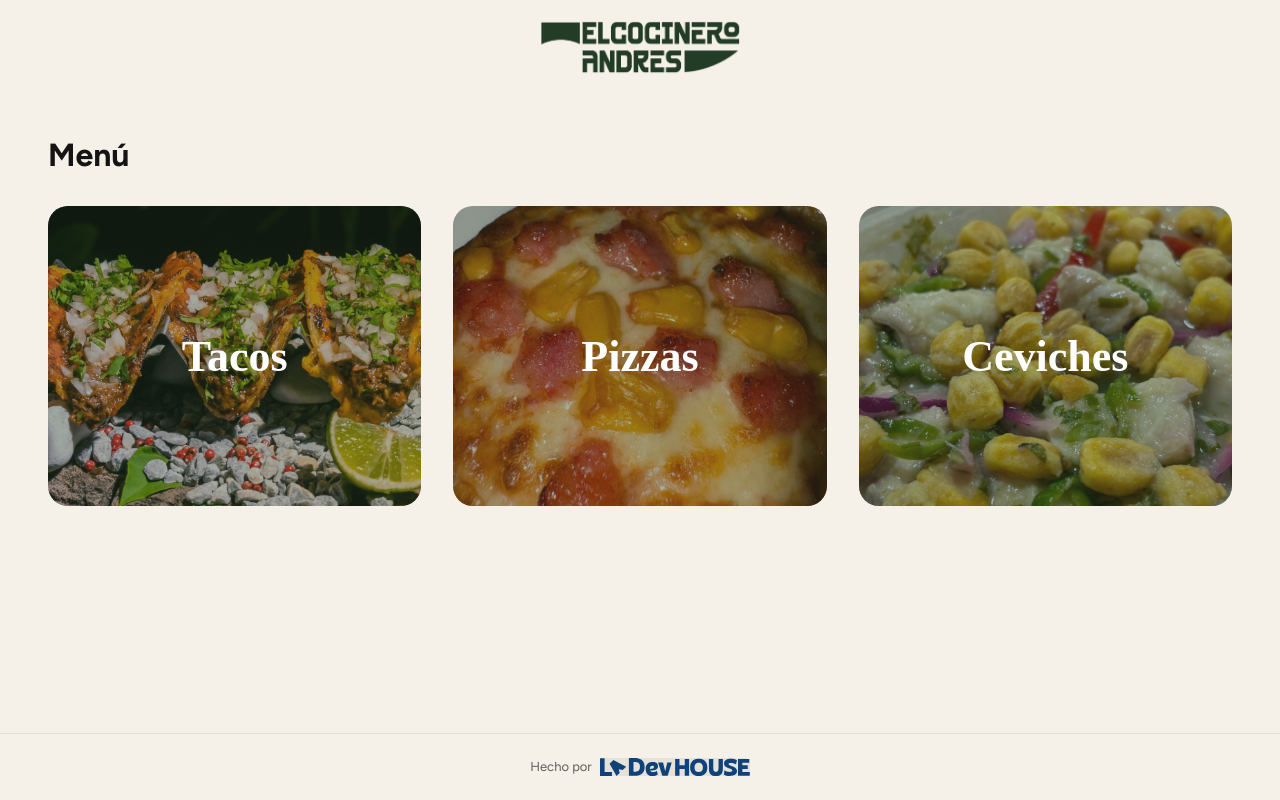
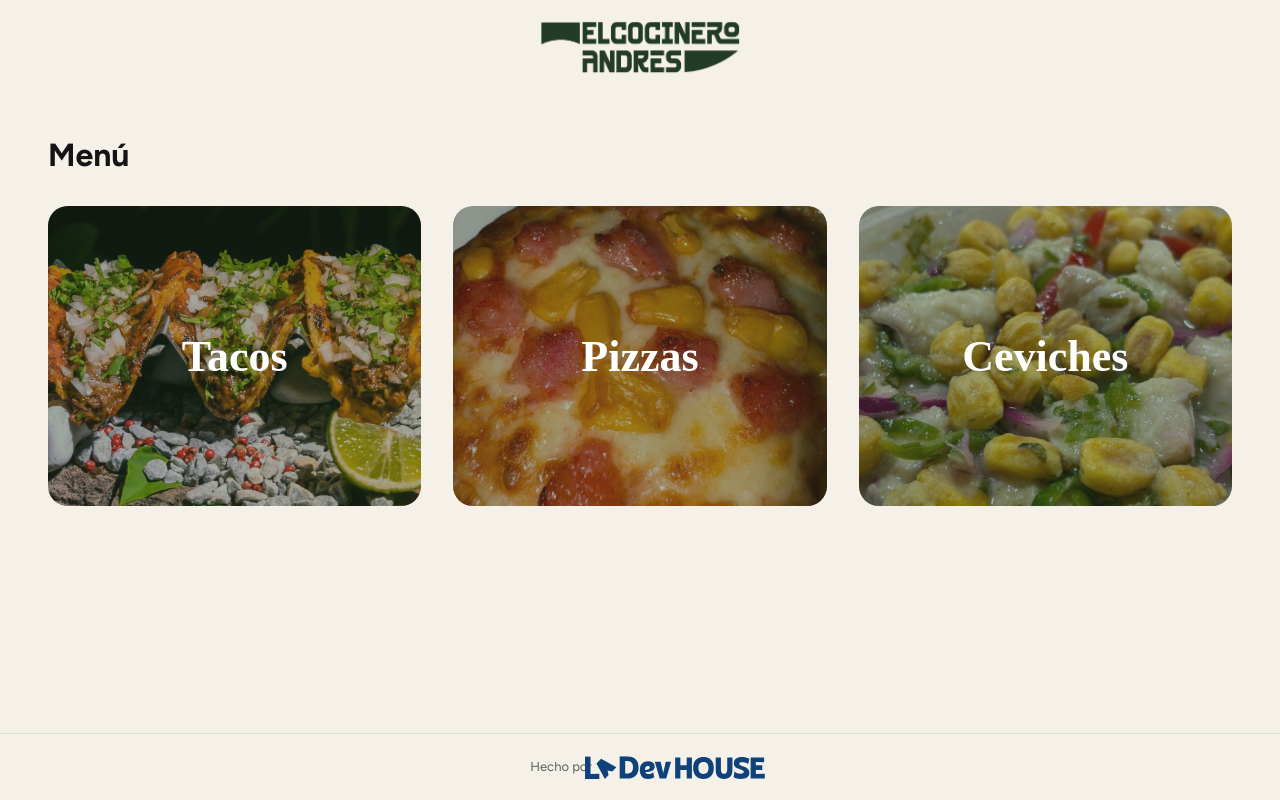
Before and after one commit to EibarDevHouse/elcocineroandres, a Next.js app: page /menu in a window 1280 px wide. In both pictures the pointer is over the link 674 px from the left and 766 px from the top of the page. Built offline with nearby package versions, Linux system fonts and the light colour scheme; a web font is replaced by a local one.

Commit message:
scale on hover

```diff
--- a/app/components/Footer.module.css
+++ b/app/components/Footer.module.css
@@ -42,8 +42,7 @@
 }
 
 .logoLink:hover {
-  background: rgba(35, 60, 38, 0.08);
-  color: #3a5c3f;
+  scale: 1.2;
 }
 
 .logoPlaceholder {
```
